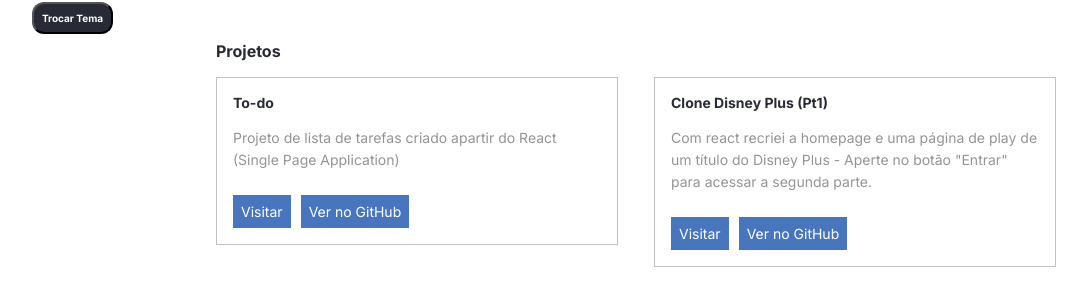
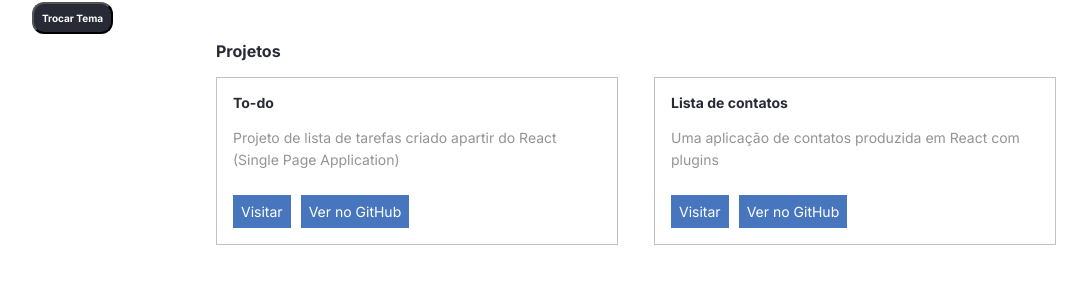
Before and after one commit to JoaoLubaw/Portifolio, a React (Create React App) app: page / in a window 1280 px wide. Shown: the part 452-736 px from the top of the page, without its empty margins (96-1183 px from the left). Built offline with nearby package versions, Linux system fonts and the light colour scheme.

Commit message:
new projects

```diff
--- a/src/containers/Projetos/index.tsx
+++ b/src/containers/Projetos/index.tsx
@@ -12,6 +12,22 @@
           description="Projeto de lista de tarefas criado apartir do React (Single Page Application)"
           link="https://todo-react-pi-liart.vercel.app"
           git="https://github.com/JoaoLubaw/Todo-React"
+        ></Projeto>
+      </li>
+      <li>
+        <Projeto
+          title="Lista de contatos"
+          description="Uma aplicação de contatos produzida em React com plugins"
+          link="https://contactlist-react.vercel.app"
+          git="https://github.com/JoaoLubaw/contactlist-react"
+        ></Projeto>
+      </li>
+      <li>
+        <Projeto
+          title="Eplay"
+          description="Um marketplace completo de uma loja virtual de games, produzido no React, com diferentes plugins"
+          link="https://e-play-delta.vercel.app"
+          git="https://github.com/JoaoLubaw/ePlay"
         ></Projeto>
       </li>
       <li>
```
